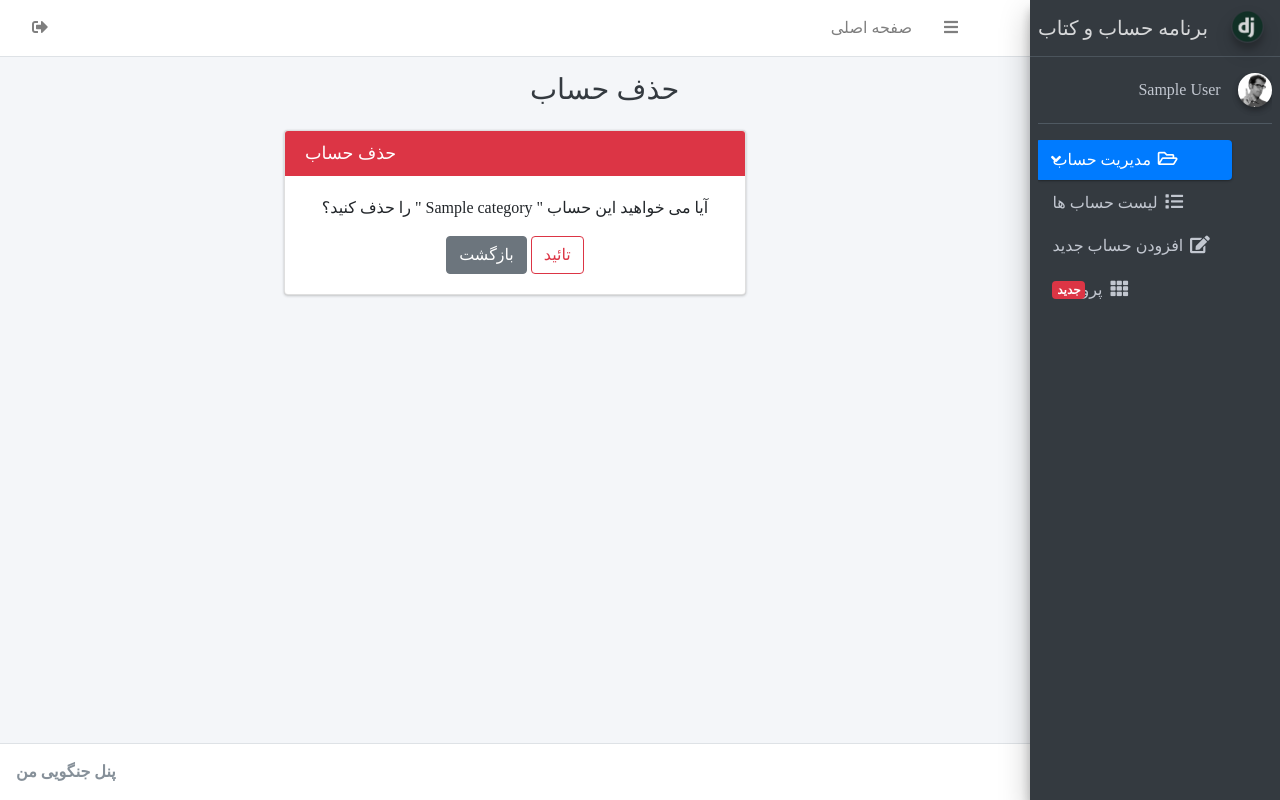
After one commit to meysam1996/Dongy-app-Django, a Django app: page /panel/Categort/delete/1 in a window 1280 px wide. The commit adds this page. Run offline with Django 3.2, Linux system fonts and the light colour scheme; a user stored in the database is signed in; tables that the repository leaves empty hold one stand-in row (values such as "Sample post"); some libraries are stand-ins or nearby versions; some web fonts are replaced.

Commit message:
category delete fix

```diff
--- a/panel/urls.py
+++ b/panel/urls.py
@@ -1,6 +1,6 @@
 from django.contrib.auth import views
 from django.urls import path
-from .views import CategoryList, CategoryCreate, CategoryUpdate
+from .views import CategoryList, CategoryCreate, CategoryUpdate, CategoryDelete
 
 app_name= "panel"
 # urlpatterns = [
@@ -21,4 +21,6 @@ urlpatterns = [
     path('panel/', CategoryList.as_view(), name='home'),
     path('panel/New-Categort/', CategoryCreate.as_view(), name='category-create'),
     path('panel/Categort/update/<int:pk>', CategoryUpdate.as_view(), name='category-update'),
+    path('panel/Categort/delete/<int:pk>', CategoryDelete.as_view(), name='category-delete'),
+
 ]
--- a/panel/views.py
+++ b/panel/views.py
@@ -3,7 +3,7 @@ from django.contrib.auth.decorators import login_required
 from django.contrib.auth.mixins import LoginRequiredMixin
 from .mixins import FormValidMixin, FieldsMixin, CategoryOwnerMixin
 from django.contrib.auth.views import LoginView
-from django.views.generic import ListView, CreateView, UpdateView
+from django.views.generic import ListView, CreateView, UpdateView, DeleteView
 from django.urls import reverse_lazy
 from django.conf import settings
 from .models import Category
@@ -26,3 +26,9 @@ class CategoryCreate(LoginRequiredMixin, FormValidMixin, FieldsMixin, CreateView
 class CategoryUpdate(CategoryOwnerMixin, FormValidMixin, FieldsMixin, UpdateView):
     model = Category
     template_name = 'panel/category-create-update.html'
+
+
+class CategoryDelete(CategoryOwnerMixin, DeleteView):
+    model = Category
+    success_url = reverse_lazy('panel:home')
+    template_name = 'panel/category-confirm-delete.html'
--- a/static/registration/adminlte/assets/css/custom.css
+++ b/static/registration/adminlte/assets/css/custom.css
@@ -113,6 +113,7 @@ body {
 
 .icon-update-delete > a {
     margin-left: 5px;
+    margin-top: 10px;
 }
 
 .update-icon {
--- /dev/null
+++ b/templates/panel/category-confirm-delete.html
@@ -0,0 +1,24 @@
+{% extends 'panel/base.html' %}
+
+{% block title-meta %} | حذف حساب{% endblock %}
+{% block title %} حذف حساب {% endblock %}
+
+{% block main %}
+<div class="col-md-6 text-center mx-auto">
+    <!-- general form elements -->
+        <div class="card card-danger">
+            <div class="card-header">
+                <h3 class="card-title mb-0 float-left">حذف حساب</h3>
+            </div>
+            <div class="card-body">
+                <form method="post">{% csrf_token %}
+                    <p>آیا می خواهید این حساب "
+                    {{ category.title }}
+                    " را حذف کنید؟</p>
+                    <input type="submit" class="btn btn-outline-danger" value="تائید">
+                    <input type="submit" class="btn btn-secondary" value="بازگشت" onclick="window.location.href='{% url 'panel:home' %}';return false;">
+                </form>
+            </div>
+
+</div>
+{% endblock %}
--- a/templates/panel/home.html
+++ b/templates/panel/home.html
@@ -11,12 +11,12 @@
                   <!-- small box -->
                   <div class="small-box bg-info">
                     <div class="inner">
-                      <h4>{{ cat.title }}</h4><br>
+                      <h4>{{ cat.title }}</h4>
 
                       <p>New Orders</p>
                       <div class="icon-update-delete">
                         <a href="{% url 'panel:category-update' cat.pk %}" class="update-icon"><i class="far fa-edit"></i></a>
-                        <a href="#" class="delete-icon"><i class="far fa-trash-alt"></i></a>
+                        <a href="{% url 'panel:category-delete' cat.pk %}" class="delete-icon"><i class="far fa-trash-alt"></i></a>
                       </div>
                     </div>
 
```
